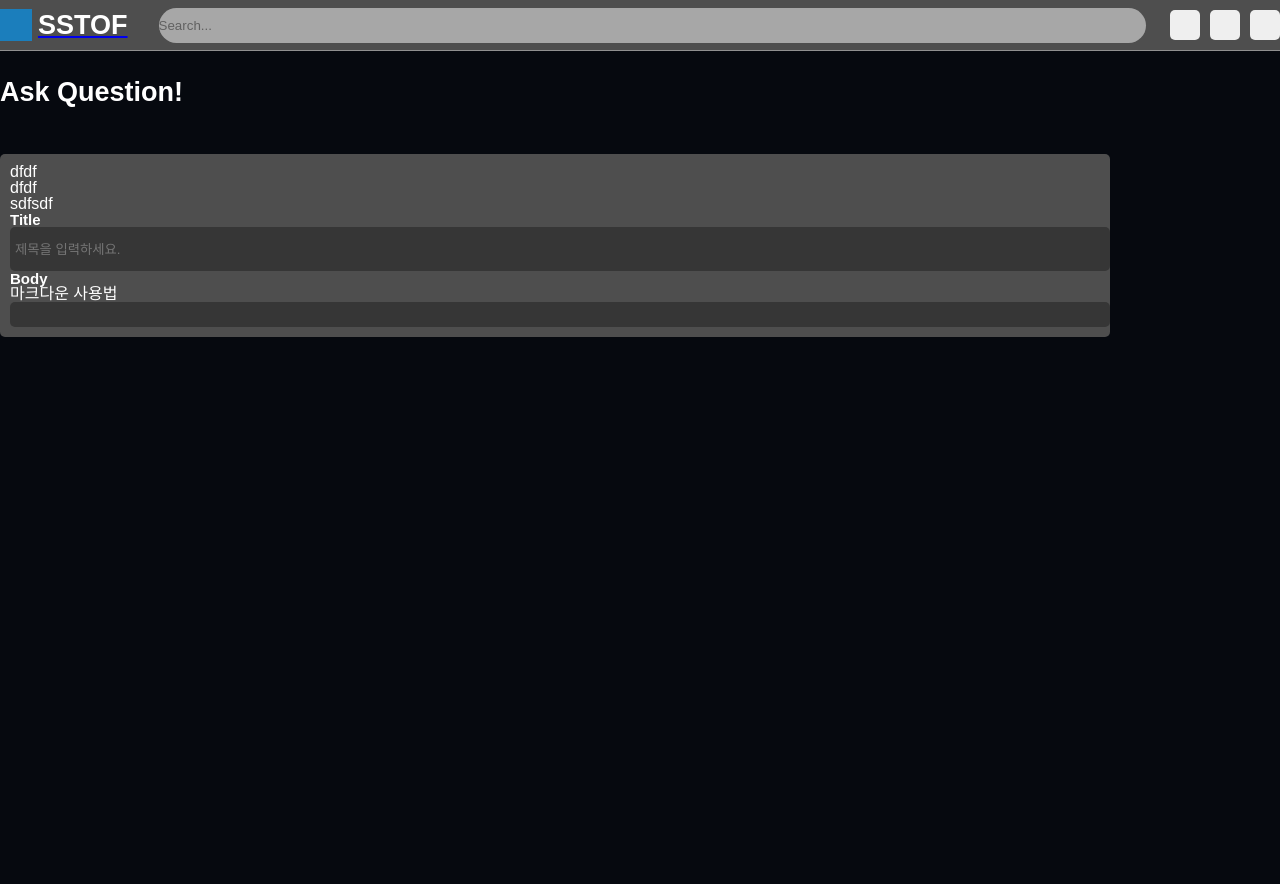
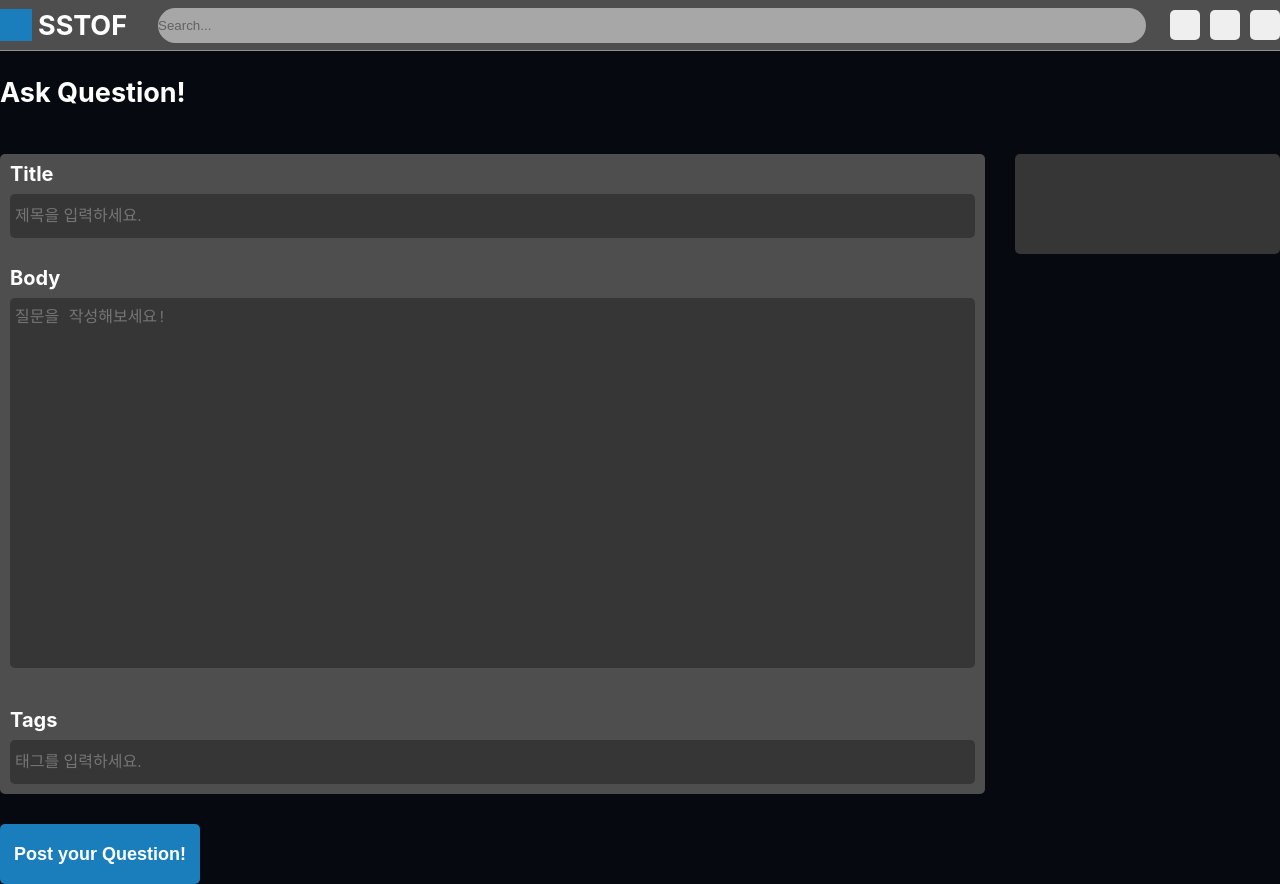
Before and after one commit to seonghyeoncho/SSTOF-Frontend, a React (Create React App) app: page /ask in a window 1280 px wide. Before the commit the page ends 800 px from the top, so only its background shows below. Built offline with nearby package versions, Linux system fonts and the light colour scheme.

Commit message:
ask 페이지 추가

```diff
--- a/package.json
+++ b/package.json
@@ -24,6 +24,7 @@
     "react-router-dom": "^5.2.0",
     "react-scripts": "4.0.2",
     "react-syntax-highlighter": "^15.4.3",
+    "react-textarea-autosize": "^8.3.2",
     "remark-gfm": "^1.0.0",
     "styled-components": "^5.2.1",
     "styled-reset": "^4.3.4",
@@ -54,5 +55,8 @@
       "last 1 firefox version",
       "last 1 safari version"
     ]
+  },
+  "devDependencies": {
+    "@types/react-syntax-highlighter": "^13.5.0"
   }
 }
--- a/src/components/GlobalStyles.tsx
+++ b/src/components/GlobalStyles.tsx
@@ -4,12 +4,15 @@ import reset from "styled-reset";
 const globalStyles = createGlobalStyle`
     ${reset};
     body {
-        /* font-family: -apple-system, BlinkMacSystemFont, 'Segoe UI', Roboto, Oxygen, Ubuntu, Cantarell, 'Open Sans', 'Helvetica Neue', sans-serif; */
-        @import url(https://fonts.googleapis.com/earlyaccess/notosanskr.css);
+        font-family: -apple-system, BlinkMacSystemFont, 'Segoe UI', Roboto, Oxygen, Ubuntu, Cantarell, 'Open Sans', 'Helvetica Neue', sans-serif;
+        /* @import url(https://fonts.googleapis.com/earlyaccess/notosanskr.css);
 
-        font-family: "Noto Sans KR", sans-serif;
+        font-family: "Noto Sans KR", sans-serif; */
         background-color: #06090F;
 
+    }
+    a {
+        text-decoration-line: none;
     }
 
     * {
--- a/src/components/Router.tsx
+++ b/src/components/Router.tsx
@@ -21,9 +21,10 @@ const RouterComponent: React.FC = () => (
     <Route path="/signup">
       <SignUp />
     </Route>
-    <Route path="/questions">
-      <Questions/>
-    </Route>
+    <Route
+      path="/questions"
+      component={Questions}
+    />
     <Route path="/ask">
       <AskQuestion/>
     </Route>
--- a/src/components/ask/index.tsx
+++ b/src/components/ask/index.tsx
@@ -1,6 +1,6 @@
 import React, { useState } from 'react';
-import { AskBodyContainer,
-    AskBodyInput,
+import {
+    AskBodyContainer,
     AskBodyText,
     AskContainer,
     AskPreviewContainer,
@@ -10,56 +10,124 @@ import { AskBodyContainer,
     AskTitleInputContainer,
     AskTitleInputText,
     Container,
-    HowToUseMDLink,
-    Wrapper
+    Wrapper,
+    AskPreviewContent,
+    SelectAskTagsContainer,
+    SelectAskTagsTitle,
+    SelectAskTagsInput,
+    AskContentWrapper,
+    AskBodyTextArea,
+    AskPostButtonContainer,
+    AskPostButton
 } from './styles';
+import TextareaAutosize from 'react-textarea-autosize';
+import ReactMarkdown from 'react-markdown';
+import gfm from 'remark-gfm';
+import { Prism as SyntaxHighlighter } from 'react-syntax-highlighter';
+import { dark, vs } from 'react-syntax-highlighter/dist/esm/styles/hljs';
+
+const components = {
+    code({node, inline, className, children, ...props}: any) {
+      const match = /language-(\w+)/.exec(className || '')
+      return !inline && match ? (
+        <SyntaxHighlighter style={dark} language={match[1]} PreTag="pre" children={String(children).replace(/\n$/, '')} {...props} />
+      ) : (
+        <code className={className} {...props} />
+      )
+    }
+}
 
 const AskQuestion: React.FC = () => {
+    const [title, setTitle] = useState<string>("");
     const [askText, setAskText] = useState<string>("");
+    const [tags, setTags] = useState<string>("");
 
-    const previewText = () => {
+    const onChangeTitle = (e: React.ChangeEvent<HTMLInputElement>) => {
+        setTitle(e.target.value);
+    }
+    const onChangeAsk = (e: React.ChangeEvent<HTMLTextAreaElement>) => {
+        setAskText(e.target.value);
+    }
+    const onChangeTag = (e: React.ChangeEvent<HTMLInputElement>) => {
+        setTags(e.target.value);
+    }
 
-    }
     return (
         <Container>
             <Wrapper>
                 <AskTitle>
                     Ask Question!
                 </AskTitle>
-                <>
+                <AskContentWrapper>
                     <AskContainer>
-                        <h1>dfdf</h1>
-                        <h2>dfdf</h2>
-                        <h3>sdfsdf</h3>
                         <AskTitleInputContainer>
                             <AskTitleInputText>
                                 Title
                             </AskTitleInputText>
-                            <AskTitleInput placeholder="제목을 입력하세요."/>
+                            <AskTitleInput
+                                placeholder="제목을 입력하세요."
+                                value={title}
+                                onChange={onChangeTitle}
+                            />
                         </AskTitleInputContainer>
-
                         <AskBodyContainer>
                             <AskBodyText>
                                 Body
                             </AskBodyText>
-                            <HowToUseMDLink>
-                                마크다운 사용법
-                            </HowToUseMDLink>
-                            <AskBodyInput value={askText}>
-
-                            </AskBodyInput>
-
+                            <AskBodyTextArea>
+                                <TextareaAutosize
+                                    value={askText}
+                                    onChange={onChangeAsk}
+                                    placeholder="질문을 작성해보세요!"
+                                    style={
+                                        {
+                                            resize:"none",
+                                            background:"#363636",
+                                            color:"white",
+                                            outline:"none",
+                                            width:"100%",
+                                            border:"none",
+                                            borderRadius:"5px",
+                                            padding: "5px",
+                                            fontSize: "16px"
+                                        }
+                                    }
+                                    minRows={20}
+                                    spellCheck={false}
+                                />
+                            </AskBodyTextArea>
                         </AskBodyContainer>
                         <AskPreviewContainer>
-                            {}
+                            <AskPreviewContent>
+                                <>
+                                    <ReactMarkdown
+                                        components={components}
+                                        remarkPlugins={[gfm]}
+                                        children={askText}
+                                    />
+                                </>
+                            </AskPreviewContent>
                         </AskPreviewContainer>
-
-
+                        <SelectAskTagsContainer>
+                            <SelectAskTagsTitle>
+                                Tags
+                            </SelectAskTagsTitle>
+                            <SelectAskTagsInput
+                                placeholder="태그를 입력하세요."
+                                value={tags}
+                                onChange={onChangeTag}
+                            />
+                        </SelectAskTagsContainer>
                     </AskContainer>
                     <AskRightSiedBarContainer>
 
                     </AskRightSiedBarContainer>
-                </>
+                </AskContentWrapper>
+                <AskPostButtonContainer>
+                    <AskPostButton>
+                        Post your Question!
+                    </AskPostButton>
+                </AskPostButtonContainer>
             </Wrapper>
         </Container>
     );
--- a/src/components/ask/styles.tsx
+++ b/src/components/ask/styles.tsx
@@ -2,28 +2,33 @@ import styled from 'styled-components';
 import theme from '../../theme';
 
 export const Container = styled.div`
+
     @media ${props => props.theme.desktop} {
-
         width: 100%;
+        height: 100%;
         display: flex;
         justify-content: center;
-
     }
 `;
 
 export const Wrapper = styled.div`
 
-
-    margin-top: 79px;
-
     @media ${props => props.theme.desktop} {
 
         width: 100%;
-        max-width: 1280px;
+        height: 100%;
+        max-width: 1440px;
 
         display: flex;
         flex-direction: column;
+
+        padding-top: 79px;
     }
+`;
+
+export const AskContentWrapper = styled.div`
+    width: 100%;
+    display: flex;
 `;
 
 export const AskTitle = styled.div`
@@ -48,23 +53,41 @@ export const AskContainer = styled.div`
     }
 `;
 export const AskRightSiedBarContainer = styled.div`
-
+    @media ${props => props.theme.desktop} {
+        margin-top: 48px;
+        height: 100px;
+        width: 300px;
+        background-color: #363636;
+        margin-left: 30px;
+        border-radius: 5px;
+    }
 `;
 export const AskTitleInputContainer = styled.div`
+    padding-right:10px;
+    margin-bottom: 30px;
 `;
 export const AskTitleInputText = styled.div`
-    font-size: 15px;
+    font-size: 20px;
     font-weight: bold;
+    margin-bottom: 10px;
 `;
 export const AskTitleInput = styled.input`
 
+    @media ${props => props.theme.desktop} {
+        height: 34px;
         width: 100%;
-    background-color: #363636;
+
         border: none;
         border-radius: 5px;
+
         padding: 5px;
-    @media ${props => props.theme.desktop} {
-        height: 34px;
+
+        outline: none;
+        color: white;
+
+        background-color: #363636;
+
+        font-size: 16px;
     }
 `;
 
@@ -72,23 +95,65 @@ export const AskBodyContainer = styled.div`
     color: white;
 `;
 export const AskBodyText = styled.div`
-    font-size: 15px;
+    font-size: 20px;
     font-weight: bold;
+    margin-bottom: 10px;
 `;
 export const HowToUseMDLink = styled.div`
 `;
-export const AskBodyInput = styled.input`
+export const AskBodyTextArea = styled.div`
+   padding-right:10px;
+
+`;
+export const AskPreviewContainer = styled.div`
+    color: white;
+    margin-bottom: 30px;
+    padding: 5px;
+`;
+export const AskPreviewContent = styled.pre`
+
+`;
+
+export const SelectAskTagsContainer = styled.div`
+    padding-right: 10px;
+`;
+export const SelectAskTagsTitle = styled.div`
+    font-size: 20px;
+    font-weight: bold;
+    margin-bottom: 10px;
+`;
+export const SelectAskTagsInput = styled.input`
+    @media ${props => props.theme.desktop} {
         width: 100%;
+        height: 34px;
         background-color: #363636;
         border: none;
         border-radius: 5px;
         padding: 5px;
-    @media ${props => props.theme.desktop} {
+        outline: none;
+        color: white;
 
+        font-size: 16px;
     }
 `;
-export const AskPreviewContainer = styled.div`
+
+export const AskPostButtonContainer = styled.div`
+    margin-top: 30px;
+    width: 200px;
+    height: 60px;
+`;
+export const AskPostButton = styled.button`
+    width: 100%;
+    height: 100%;
+    background-color: #1B7EBC;
+    border: none;
+    border-radius: 5px;
+
     color: white;
-    font: initial;
 
+    font-weight: bold;
+
+    font-size: 18px;
+
+    font-family:"Noto Sans KR", sans-serif;
 `;
--- a/src/components/common/header/styles.tsx
+++ b/src/components/common/header/styles.tsx
@@ -37,7 +37,7 @@ export const Wrapper = styled.div`
 
 
     @media ${props => props.theme.desktop} {
-        max-width: 1280px;
+        max-width: 1440px;
         height: 100%;
 
         display: flex;
--- a/src/components/main/styles.tsx
+++ b/src/components/main/styles.tsx
@@ -18,7 +18,7 @@ export const Wrapper = styled.div`
     @media ${props => props.theme.desktop} {
 
         width: 100%;
-        max-width: 1280px;
+        max-width: 1440px;
 
         display: flex;
         justify-content: space-between;
--- a/src/components/questions/styles.tsx
+++ b/src/components/questions/styles.tsx
@@ -17,7 +17,7 @@ export const Wrapper = styled.div`
     @media ${props => props.theme.desktop} {
 
         width: 100%;
-        max-width: 1280px;
+        max-width: 1440px;
 
         display: flex;
         justify-content: space-between;
@@ -73,9 +73,8 @@ export const AskButton = styled.button`
 
     border-radius: 5px;
 
-    background-color: ${theme.mainColor}
+    background-color: white;
 
-    a{
-        color: white;
-    }
+    font-size: 20px;
+
 `;
--- a/src/components/tags/styles.tsx
+++ b/src/components/tags/styles.tsx
@@ -16,7 +16,7 @@ export const Wrapper = styled.div`
     @media ${props => props.theme.desktop} {
 
         width: 100%;
-        max-width: 1280px;
+        max-width: 1440px;
 
         display: flex;
         justify-content: space-between;
--- a/src/components/users/styles.tsx
+++ b/src/components/users/styles.tsx
@@ -16,7 +16,7 @@ export const Wrapper = styled.div`
     @media ${props => props.theme.desktop} {
 
         width: 100%;
-        max-width: 1280px;
+        max-width: 1440px;
 
         display: flex;
         justify-content: space-between;
```
Also changed, not shown: src/components/ask/test.tsx (+2 -16 lines), src/components/questions/index.tsx (+10 -6 lines), 2 other files (tests, documents, lock files or other folders). Lines whose indentation alone changed are shown as unchanged.
